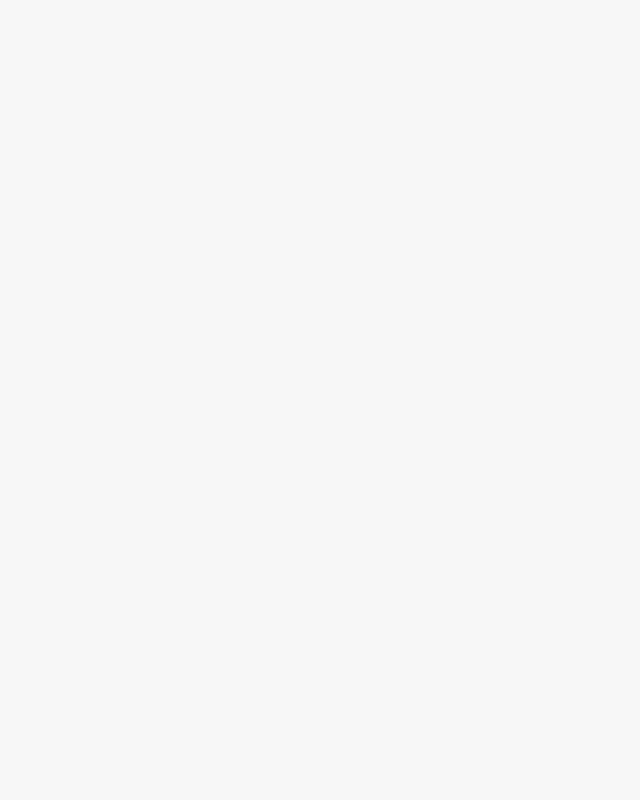
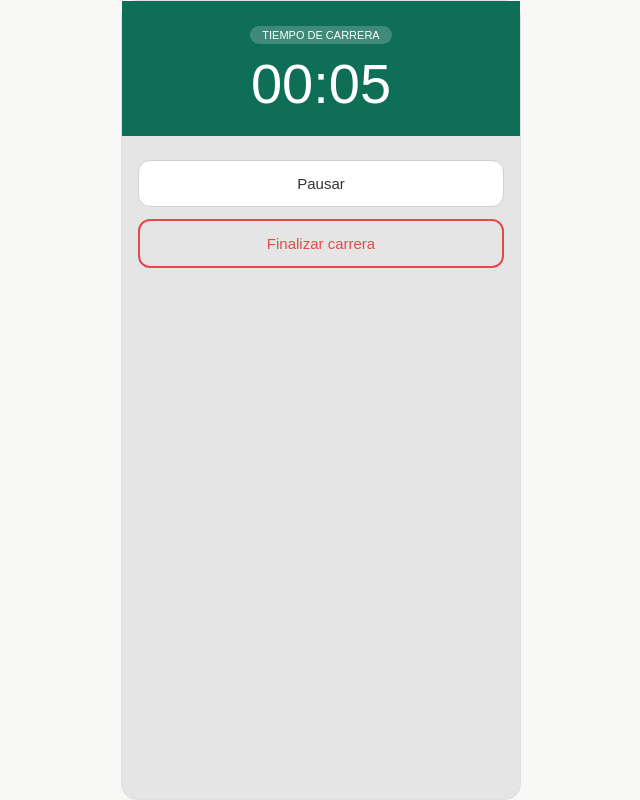
Before and after one commit to Sergiofer1994/Zancada, a React (Vite) app: page /run in a window 1280 px wide. Before the commit this address had no page. Shown: the whole page, without its empty margins (319-959 px from the left). Built offline with nearby package versions, Linux system fonts and the light colour scheme.

Commit message:
feat: add run screen with timer and finish button

```diff
--- a/src/App.jsx
+++ b/src/App.jsx
@@ -2,6 +2,7 @@ import { BrowserRouter, Routes, Route } from 'react-router-dom'
 import Login from './pages/Login/Login.jsx'
 import Register from './pages/Register/Register.jsx'
 import Home from './pages/Home/Home.jsx'
+import Run from './pages/Run/Run.jsx'
 
 function App() {
   return (
@@ -10,6 +11,7 @@ function App() {
         <Route path="/" element={<Login />} />
         <Route path="/register" element={<Register />} />
         <Route path="/home" element={<Home />} />
+        <Route path="/run" element={<Run />} />
       </Routes>
     </BrowserRouter>
   )
--- /dev/null
+++ b/src/pages/Run/Run.css
@@ -0,0 +1,70 @@
+.run-page {
+  max-width: 400px;
+  margin: 0 auto;
+  background: #e5e5e5;
+  min-height: 100vh;
+  padding: 0 16px 40px;
+  display: flex;
+  flex-direction: column;
+}
+
+.run-page .run-header {
+  background: #0f6e56;
+  margin: 0 -16px;
+  padding: 24px 16px;
+  text-align: center;
+}
+
+.run-page .live-badge {
+  display: inline-block;
+  background: rgba(255, 255, 255, 0.2);
+  border-radius: 20px;
+  padding: 3px 12px;
+  color: #ffffff;
+  font-size: 11px;
+  margin-bottom: 12px;
+}
+
+.run-page .time-display {
+  color: #ffffff;
+  font-size: 56px;
+  font-weight: 500;
+  line-height: 1;
+}
+
+.run-page .time-label {
+  color: rgba(255, 255, 255, 0.7);
+  font-size: 13px;
+}
+
+.run-page .pause-button {
+  width: 100%;
+  padding: 14px;
+  background: #ffffff;
+  color: #333;
+  border: 1px solid #d0d0d0;
+  border-radius: 12px;
+  font-size: 15px;
+  font-weight: 500;
+  cursor: pointer;
+  margin-top: 24px;
+}
+
+.run-page .stop-button {
+  width: 100%;
+  padding: 14px;
+  background: transparent;
+  color: #E24B4A;
+  border: 2px solid #E24B4A;
+  border-radius: 12px;
+  font-size: 15px;
+  font-weight: 500;
+  cursor: pointer;
+  margin-top: 12px;
+}
+
+.run-page .pause-button:focus,
+.run-page .stop-button:focus {
+  outline: 3px solid #5DCAA5;
+  outline-offset: 2px;
+}
--- /dev/null
+++ b/src/pages/Run/Run.jsx
@@ -0,0 +1,65 @@
+import { useState, useEffect } from 'react'
+import { useNavigate } from 'react-router-dom'
+import './Run.css'
+
+function Run() {
+  const [seconds, setSeconds] = useState(0)
+  const [isRunning, setIsRunning] = useState(true)
+  const navigate = useNavigate()
+
+  useEffect(() => {
+    if (!isRunning) {
+      return
+    }
+
+    const interval = setInterval(() => {
+      setSeconds((prev) => prev + 1)
+    }, 1000)
+
+    return () => clearInterval(interval)
+  }, [isRunning])
+
+  const formatTime = (totalSeconds) => {
+    const minutes = Math.floor(totalSeconds / 60)
+    const remainingSeconds = totalSeconds % 60
+    const paddedMinutes = String(minutes).padStart(2, '0')
+    const paddedSeconds = String(remainingSeconds).padStart(2, '0')
+    return `${paddedMinutes}:${paddedSeconds}`
+  }
+
+  return (
+    <main className="run-page" role="main" aria-label="Carrera en curso">
+
+      <header className="run-header">
+        <span className="live-badge">TIEMPO DE CARRERA </span>
+        <div className="time-display" aria-label="Tiempo transcurrido">
+          {formatTime(seconds)}
+        </div>
+      </header>
+
+      <button
+        type="button"
+        className="pause-button"
+        onClick={() => setIsRunning(!isRunning)}
+        aria-label={isRunning ? 'Pausar carrera' : 'Reanudar carrera'}
+      >
+        {isRunning ? 'Pausar' : 'Reanudar'}
+      </button>
+
+      <button
+        type="button"
+        className="stop-button"
+        aria-label="Finalizar carrera"
+        onClick={() => {
+          setIsRunning(false)
+          navigate('/home')
+        }}
+      >
+        Finalizar carrera
+      </button>
+
+    </main>
+  )
+}
+
+export default Run
```
